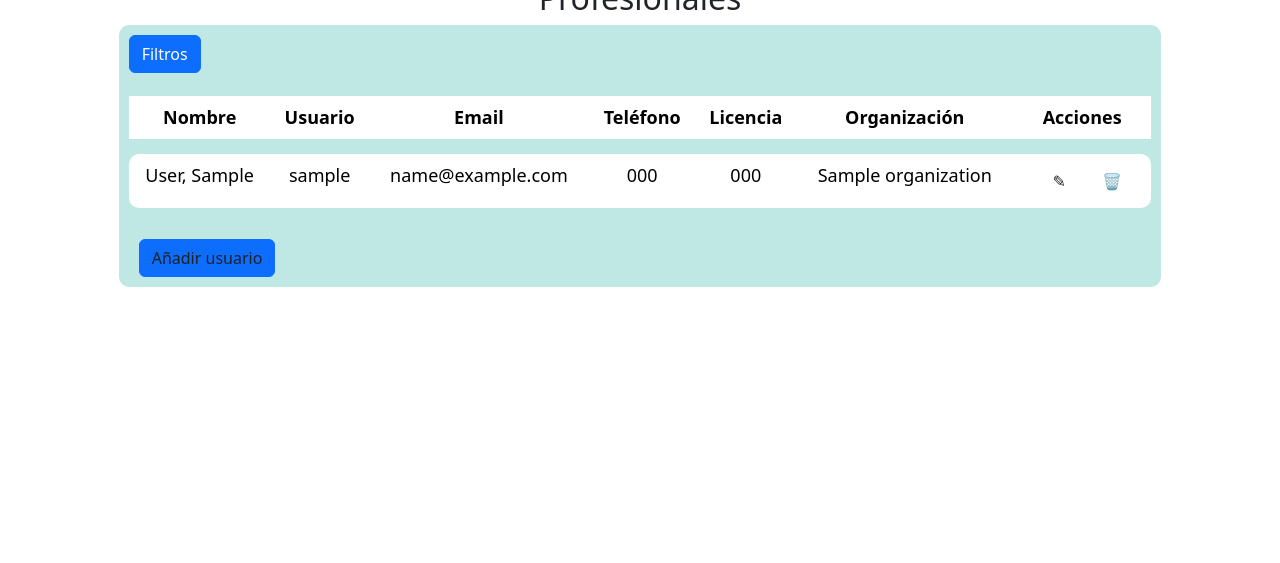
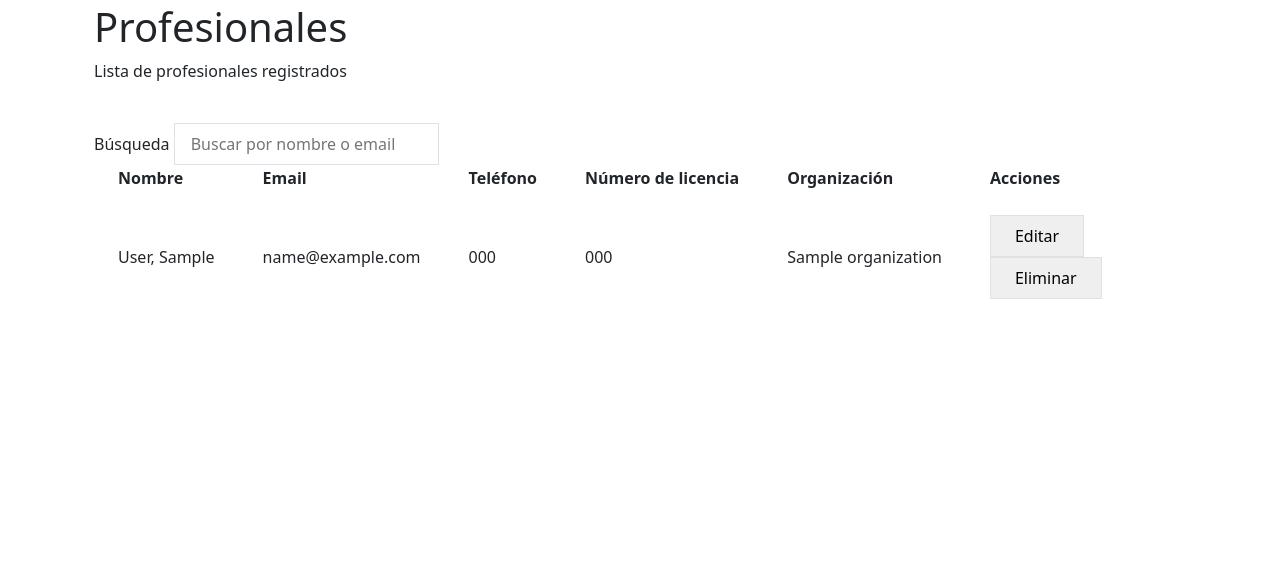
Before and after one commit to ISPP-Grupo-10/cocemfe-sevilla, a Django app: page /professionals/ in a window 1280 px wide. Shown: the part 150-713 px from the top of the page. Run offline with Django 5.2, Linux system fonts and the light colour scheme; a user stored in the database is signed in; tables that the repository leaves empty hold one stand-in row (values such as "Sample post"); some libraries are stand-ins or nearby versions.

Commit message:
feat: cambio en profesionales

```diff
--- a/cocemfe_sevilla/base/templates/base.html
+++ b/cocemfe_sevilla/base/templates/base.html
@@ -34,13 +34,13 @@
         <div class="collapse navbar-collapse d-flex justify-content-center" id="navbarNav">
             <ul class="navbar-nav">
                 <li class="nav-item">
-                    <a class="nav-link me-2" href="/documents">Documentos</a>
-                </li>
-                <li class="nav-item me-2">
-                    <a class="nav-link" href="/professionals">Usuarios</a>
+                    <a class="nav-link" href="/documents">Documentos</a>
                 </li>
                 <li class="nav-item">
-                    <a class="nav-link" href="/organizations">Organizaciones</a>
+                    <a class="nav-link" href="/professionals">Profesionales</a>
+                </li>
+                <li class="nav-item">
+                    <a class="nav-link" href="{% url "organizations:organization_list" %}">Organizaciones</a>
                 </li>
             </ul>
         </div>
--- a/cocemfe_sevilla/professionals/templates/professional_list.html
+++ b/cocemfe_sevilla/professionals/templates/professional_list.html
@@ -5,93 +5,99 @@
 
 <link rel="stylesheet" href="{% static 'css/list_pdf.css' %}"/>
 
-<h2 class="text-center">Profesionales</h2>
+<div class="flex flex-col w-full min-h-screen bg-white">
+  <div class="border-b dark:border-gray-700">
+    <div class="container px-4 py-4 sm:py-6 lg:py-8">
+      <div class="space-y-2">
+        <h1 class="text-2xl font-bold text-[#00bfa5]">Profesionales</h1>
+        <p class="text-[#00bfa5] dark:text-gray-400">Lista de profesionales registrados</p>
+      </div>
+      <!-- Añadido un espacio más grande entre el buscador y la tabla -->
 
-<div class="container-fluid">
-    <div class="row justify-content-center">
-        <div class="col-md-10">
-            <div class="contenedor-table">
-                <div class="dropdown">
-                    <button class="btn btn-primary mb-2" type="button" id="toggleFiltersBtn">
-                        <i class="bi bi-filter" style="color: white;"></i> Filtros
-                    </button>
-                    <div id="filtersContainer" class="dropdown-menu" style="display: none;">
-                        <div class="card-body">
-                            <form id="searchForm" method="GET" action="{% url 'professional_list' %}" class="flex-form">
-                                <div class="form-group2">
-                                    <label for="name">Nombre:</label>
-                                    <input type="text" name="name" id="name" value="{{ name_filter }}" class="form-control" placeholder="Nombre">
-                                </div>
-                                <div class="form-group2">
-                                    <label for="surname">Apellidos:</label>
-                                    <input type="text" name="surname" id="surname" value="{{ surname_filter }}" class="form-control" placeholder="Apellidos">
-                                </div>
-                                <div class="form-group2">
-                                    <label for="license_number">Número de licencia:</label>
-                                    <input type="text" name="license_number" id="license_number" value="{{ license_number }}" class="form-control" placeholder="Número de licencia">
-                                </div>
-                                <div class="form-group2">
-                                    <label for="organization">Organización:</label>
-                                    <input type="text" name="organization" id="organization" value="{{ organization }}" class="form-control" placeholder="Organización">
-                                </div>
-                                <div class="form-group2 mt-2 text-right" style="flex-direction: row;">
-                                    <button type="submit" class="btn btn-primary">Buscar</button>
-                                    <a href="{% url 'professional_list' %}" class="btn btn-primary">Limpiar</a>
-                                </div>
-                            </form>
     </div>
   </div>
+  <div class="flex-1 overflow-y-auto">
+    <div class="container flex flex-col gap-4 px-4 py-6 sm:gap-6">
+      <div class="w-full space-y-4">
+        <div class="w-full max-w-lg space-y-1">
+          <label
+            class="text-sm font-medium leading-none peer-disabled:cursor-not-allowed peer-disabled:opacity-70 text-[#00bfa5]"
+            for="search"
+          >
+            Búsqueda
+          </label>
+          <input
+            class="flex h-10 w-full rounded-md border border-input bg-background px-3 py-2 text-sm ring-offset-background file:border-0 file:bg-transparent file:text-sm file:font-medium placeholder:text-muted-foreground focus-visible:outline-none focus-visible:ring-2 focus-visible:ring-ring focus-visible:ring-offset-2 disabled:cursor-not-allowed disabled:opacity-50"
+            id="search"
+            placeholder="Buscar por nombre o email"
+          />
         </div>
-
-                <table class="table table-borderless text-center tabla-personalizada">
-                    <thead>
-                        <tr>
-                            <th scope="col">Nombre</th>
-                            <th scope="col">Usuario</th>
-                            <th scope="col">Email</th>
-                            <th scope="col">Teléfono</th>
-                            <th scope="col">Licencia</th>
-                            <th scope="col">Organización</th>
+      </div>
+      <div class="mt-8"></div>
+      <div class="w-full">
+        <div class="relative w-full overflow-auto">
+          <table class="w-full caption-bottom text-sm">
+            <thead class="[&amp;_tr]:border-b">
+              <tr class="border-b transition-colors hover:bg-muted/50 data-[state=selected]:bg-muted">
+                <th class="h-12 px-4 text-left align-middle font-medium text-muted-foreground [&amp;:has([role=checkbox])]:pr-0">
+                  Nombre
+                </th>
+                <th class="h-12 px-4 text-left align-middle font-medium text-muted-foreground [&amp;:has([role=checkbox])]:pr-0">
+                  Email
+                </th>
+                <th class="h-12 px-4 text-left align-middle font-medium text-muted-foreground [&amp;:has([role=checkbox])]:pr-0">
+                  Teléfono
+                </th>
+                <th class="h-12 px-4 text-left align-middle font-medium text-muted-foreground [&amp;:has([role=checkbox])]:pr-0">
+                  Número de licencia
+                </th>
+                <th class="h-12 px-4 text-left align-middle font-medium text-muted-foreground [&amp;:has([role=checkbox])]:pr-0">
+                  Organización
+                </th>
                 {% if request.user.is_superuser %}
-                            <th scope="col">Acciones</th>
+                <th class="h-12 px-4 text-left align-middle font-medium text-muted-foreground [&amp;:has([role=checkbox])]:pr-0">
+                  Acciones
+                </th>
                 {% endif %}
-
               </tr>
             </thead>
-                    <tbody>
+            <tbody class="[&amp;_tr:last-child]:border-0">
               {% if professionals %}
                 {% for professional in professionals %}
-                            <tr class="spaceUnder">
-
-                                <td>{{ professional.last_name }}, {{ professional.first_name }}</strong></td>
-                                <td>{{professional.username}}</td>
-                                <td>{{ professional.email }}</td>
-                                <td>{{ professional.telephone_number }}</td>
-                                <td>{{ professional.license_number }}</td>
-                                <td>{{ professional.organizations }}</td>
+                  <tr class="border-b transition-colors hover:bg-muted/50 data-[state=selected]:bg-muted">
+                    <td class="p-4 align-middle [&amp;:has([role=checkbox])]:pr-0 font-semibold text-[#00bfa5]">
+                      {{ professional.last_name }}, {{ professional.first_name }}
+                    </td>
+                    <td class="p-4 align-middle [&amp;:has([role=checkbox])]:pr-0">{{ professional.email }}</td>
+                    <td class="p-4 align-middle [&amp;:has([role=checkbox])]:pr-0">{{ professional.telephone_number }}</td>
+                    <td class="p-4 align-middle [&amp;:has([role=checkbox])]:pr-0">{{ professional.license_number }}</td>
+                    <td class="p-4 align-middle [&amp;:has([role=checkbox])]:pr-0">{{ professional.organizations }}</td>
                     {% if request.user.is_superuser %}
-                                <td>
-                                    <div class="btn-group" role="group">
-                                        <a href="{% url 'professional_detail' pk=professional.id %}" class="btn btn-primary" style="border-radius: 0px; border-color: transparent; background-color: transparent;">&#9998;</a>
+                    <td class="p-4 align-middle [&amp;:has([role=checkbox])]:pr-0">
+                      <div class="flex space-x-2">
+                        <button class="inline-flex items-center justify-center whitespace-nowrap rounded-md text-sm font-medium ring-offset-background transition-colors focus-visible:outline-none focus-visible:ring-2 focus-visible:ring-ring focus-visible:ring-offset-2 disabled:pointer-events-none disabled:opacity-50 border border-input bg-background hover:bg-accent hover:text-accent-foreground h-10 px-4 py-2 text-[#00bfa5]">
+                          Editar
+                        </button>
                         <form method="post" action="{% url 'delete_professional' id=professional.id %}">
                           {% csrf_token %}
-                                            <button type="submit" class="btn btn-primary" style="border-radius: 0px; border-color: transparent; background-color: transparent;">&#128465;</button>
+                          <button type="submit" class="inline-flex items-center justify-center whitespace-nowrap rounded-md text-sm font-medium ring-offset-background transition-colors focus-visible:outline-none focus-visible:ring-2 focus-visible:ring-ring focus-visible:ring-offset-2 disabled:pointer-events-none disabled:opacity-50 border border-input bg-background hover:bg-accent hover:text-accent-foreground h-10 px-4 py-2 text-[#00bfa5]">
+                            Eliminar
+                          </button>
                         </form>
                       </div>
                     </td>
                     {% endif %}
-
                   </tr>
+                  <!-- Aquí agregamos una línea entre cada profesional -->
+                  <tr class="border-b border-gray-200"></tr>
                 {% endfor %}
               {% else %}
                 <tr>
-                                <td colspan="5" class="text-center">No hay usuarios que mostrar.</td>
+                  <td colspan="5" class="p-4 text-center">No hay usuarios que mostrar.</td>
                 </tr>
               {% endif %}
             </tbody>
           </table>
-                <div class="d-flex justify-content-start">
-                    <a href="#" class="btn btn-primary">Añadir usuario</a>
         </div>
       </div>
     </div>
```
Lines whose indentation alone changed are shown as unchanged.
